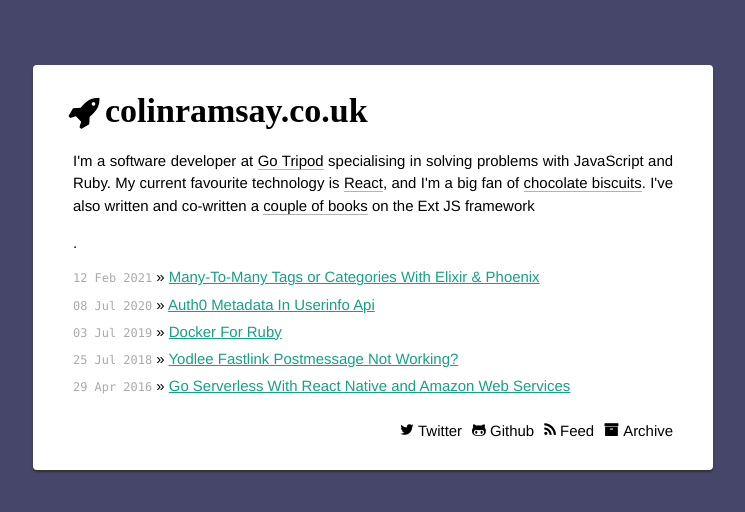
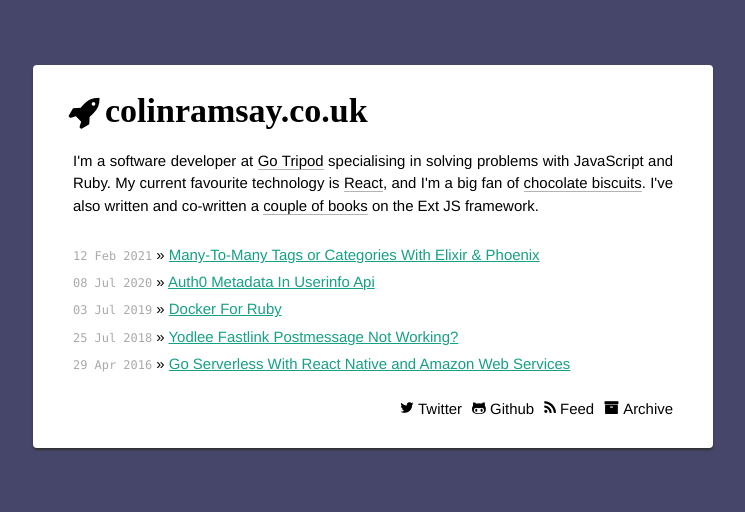
Before and after one commit to hunvreus/colinramsay.github.io, a Jekyll site: the page built from index.html, in a window 1280 px wide. Shown: the top 512 px of the page, without its empty margins (267-1012 px from the left). Built offline with Jekyll 4.4.1, drawn with Linux system fonts in a browser that asks for light colours; some web fonts are replaced.

Commit message:
Update index.html

```diff
--- a/index.html
+++ b/index.html
@@ -3,7 +3,7 @@ layout: default
 title: home
 ---
 
-<p class="intro">I'm a software developer at <a href="http://www.gotripod.com">Go Tripod</a> specialising in solving problems with JavaScript and Ruby. My current favourite technology is <a href="http://facebook.github.io/react/">React</a>, and I'm a big fan of <a href="https://www.google.co.uk/search?q=chocolate+biscuits&tbm=isch">chocolate biscuits</a>. I've also written and co-written a <a href="https://www.packtpub.com/books/info/authors/colin-ramsay/">couple of books</a> on the Ext JS framework</p>.
+<p class="intro">I'm a software developer at <a href="http://www.gotripod.com">Go Tripod</a> specialising in solving problems with JavaScript and Ruby. My current favourite technology is <a href="http://facebook.github.io/react/">React</a>, and I'm a big fan of <a href="https://www.google.co.uk/search?q=chocolate+biscuits&tbm=isch">chocolate biscuits</a>. I've also written and co-written a <a href="https://www.packtpub.com/books/info/authors/colin-ramsay/">couple of books</a> on the Ext JS framework.</p>
 
 <ul class="posts">
 	{% for post in site.posts limit: 5 %}
```
